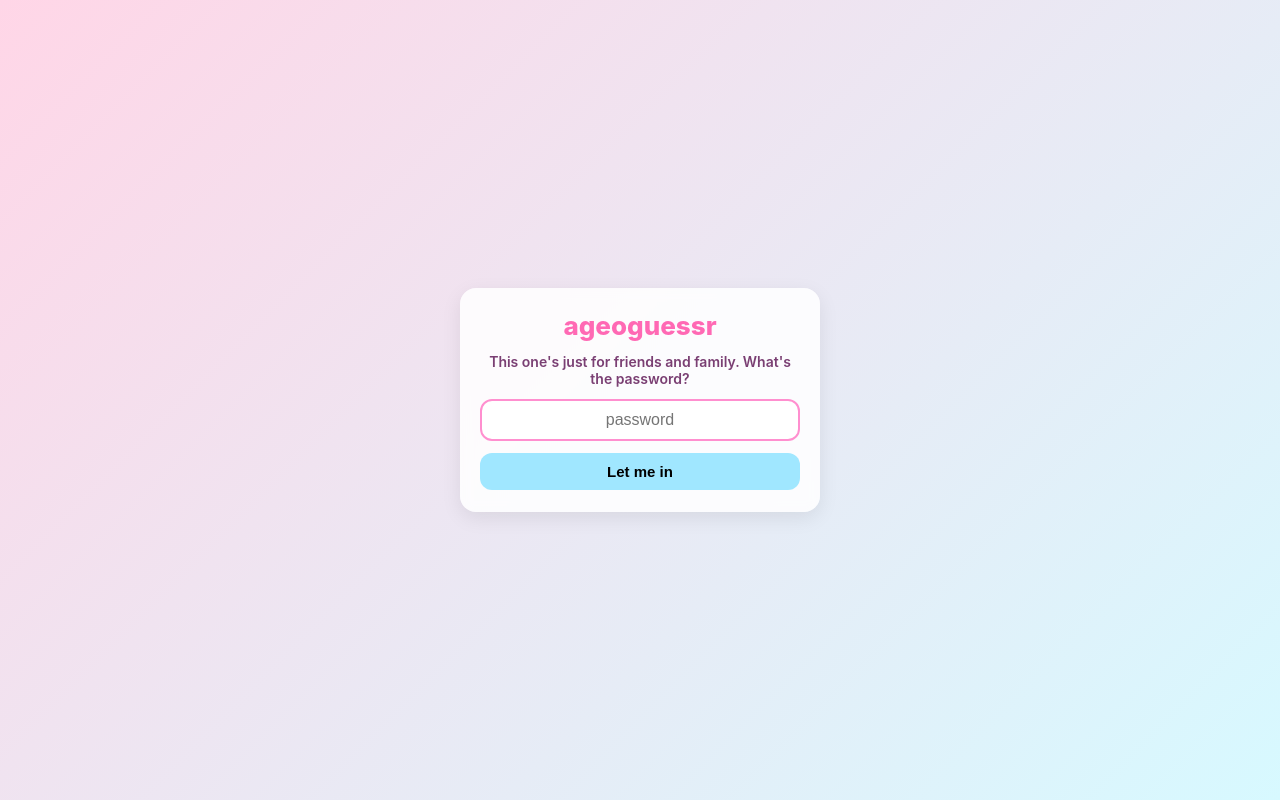
After one commit to pmalksed/ageoguessr, a Flask app: template templates/login.html in a window 1280 px wide. The commit adds this page. Run offline with Flask 3, Linux system fonts and the light colour scheme; the template is opened without the code that fills it, so the values that code supplies are empty.

Commit message:
Put the whole site behind a shared password (GAME_PASSWORD), with one-tap ?pw= links
Co-authored-by: Cursor <cursoragent@cursor.com>

```diff
--- a/server.py
+++ b/server.py
@@ -1,5 +1,7 @@
 from __future__ import annotations
 
+import hashlib
+import hmac
 import json
 import os
 import random
@@ -15,17 +17,19 @@ from typing import Dict, Iterable, List, Optional, Tuple
 import re
 import subprocess
 
-from flask import Flask, jsonify, request, send_from_directory, render_template, make_response
+from flask import Flask, jsonify, request, send_from_directory, render_template, make_response, redirect, session
 
 from config import (
     AGE_GRACE_DAYS,
     BIRTH_DATE,
     DAYS_PER_MONTH,
+    GAME_PASSWORD,
     MAX_AGE_DAYS,
     MAX_AGE_MONTHS,
     MEDIA_DIR,
     MEDIA_INDEX_PATH,
     MEDIA_PROBE_WORKERS,
+    SECRET_KEY,
     TURN_DURATION_SECONDS_IMAGE,
     TURN_DURATION_SECONDS_VIDEO,
     TOTAL_ROUNDS,
@@ -44,6 +48,61 @@ except Exception:
     _EXIF_TAGS = {}
 
 app = Flask(__name__, static_folder="static", template_folder="templates")
+
+# ---------------------------------------------------------------------------
+# Site password
+#
+# Everything except the login page and the stylesheet sits behind one shared
+# password, remembered in a signed cookie. Guests can be sent a link of the
+# form http://host:5000/?pw=PASSWORD that logs them in with a single tap.
+# ---------------------------------------------------------------------------
+app.secret_key = SECRET_KEY or hashlib.sha256(f"ageoguessr-cookie:{GAME_PASSWORD}".encode()).hexdigest()
+app.config.update(
+    PERMANENT_SESSION_LIFETIME=timedelta(days=60),
+    SESSION_COOKIE_HTTPONLY=True,
+    SESSION_COOKIE_SAMESITE="Lax",
+)
+
+
+def _password_ok(candidate: Optional[str]) -> bool:
+    return bool(GAME_PASSWORD) and hmac.compare_digest(candidate or "", GAME_PASSWORD)
+
+
+def _log_in() -> None:
+    session.permanent = True
+    session["authed"] = True
+
+
+@app.before_request
+def _require_password():
+    if not GAME_PASSWORD:
+        return None  # site runs open
+    if request.endpoint in ("login", "static"):
+        return None
+    if session.get("authed"):
+        return None
+    # One-tap link: /?pw=... logs in and drops the password from the URL
+    if request.path == "/" and "pw" in request.args:
+        if _password_ok(request.args.get("pw")):
+            _log_in()
+            return redirect("/")
+        return render_template("login.html", error="That link's password isn't right."), 401
+    if request.path == "/":
+        return render_template("login.html", error=None)
+    return ("Login required", 401)
+
+
+@app.route("/login", methods=["GET", "POST"])
+def login():
+    if not GAME_PASSWORD:
+        return redirect("/")
+    if request.method == "GET":
+        return redirect("/")
+    if _password_ok(request.form.get("password")):
+        _log_in()
+        return redirect("/")
+    time.sleep(0.5)  # take the edge off brute-forcing
+    return render_template("login.html", error="That's not it. Try again?"), 401
 
 
 # Reveal phase duration in seconds
--- a/static/styles.css
+++ b/static/styles.css
@@ -293,6 +293,37 @@ input[type="range"].has-guess::-moz-range-thumb {
   font-size: 12px;
 }
 
+/* Login page */
+.login-shell {
+  min-height: 100%;
+  display: flex;
+  align-items: center;
+  justify-content: center;
+  padding: 16px;
+}
+.login-card {
+  width: min(360px, 100%);
+  min-width: 0;
+  padding: 22px 20px;
+  display: flex;
+  flex-direction: column;
+  gap: 12px;
+  text-align: center;
+}
+.login-card .brand { font-size: 26px; }
+.login-hint { color: #7a3f73; font-weight: 600; font-size: 14px; }
+.login-card input {
+  padding: 10px 12px;
+  border: 2px solid #ffc6e7;
+  border-radius: 12px;
+  outline: none;
+  font-size: 16px;
+  text-align: center;
+}
+.login-card input:focus { border-color: #ff8fcf; }
+.login-card .ready-btn { padding: 10px 14px; font-size: 15px; }
+.login-error { color: #d0356f; font-weight: 700; font-size: 14px; }
+
 /* Mobile adjustments */
 .username-mobile { display: none; }
 
--- /dev/null
+++ b/templates/login.html
@@ -0,0 +1,29 @@
+<!doctype html>
+<html lang="en">
+  <head>
+    <meta charset="utf-8" />
+    <meta name="viewport" content="width=device-width, initial-scale=1" />
+    <meta name="robots" content="noindex, nofollow" />
+    <title>ageoguessr</title>
+    <link rel="stylesheet" href="/static/styles.css" />
+  </head>
+  <body>
+    <div class="login-shell">
+      <form class="panel login-card" method="post" action="/login" autocomplete="off">
+        <div class="brand">ageoguessr</div>
+        <div class="login-hint">This one's just for friends and family. What's the password?</div>
+        <input
+          type="password"
+          name="password"
+          placeholder="password"
+          autofocus
+          autocapitalize="off"
+          autocorrect="off"
+          spellcheck="false"
+        />
+        <button type="submit" class="ready-btn">Let me in</button>
+        {% if error %}<div class="login-error">{{ error }}</div>{% endif %}
+      </form>
+    </div>
+  </body>
+</html>
```
Also changed, not shown: config.py (+7 -0 lines), static/app.js (+14 -0 lines), README.md.
